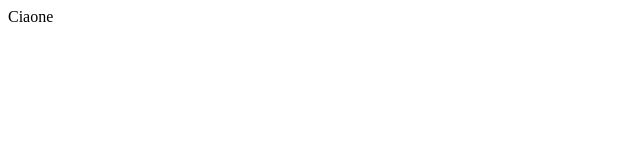
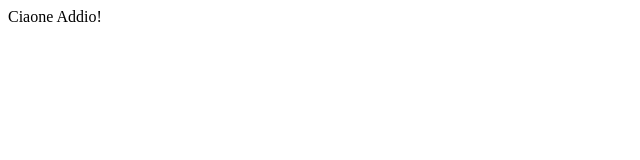
Before and after one commit to beppune/beppune.github.io, a plain HTML site: page index.html in a window 1280 px wide. Shown: the full height of the page, 0-640 px from the left. Drawn offline with Linux system fonts and the light colour scheme.

Commit message:
Update index.html

```diff
--- a/index.html
+++ b/index.html
@@ -6,7 +6,7 @@
 	</body>
 	<script>
 		window.addEventListener("load", (ev) => {
-			document.getElementById("message").innerHTLM = "Addio!"
+			document.getElementById("message").innerHTML = "Addio!"
 		});
 	</script>
 </html>
```
